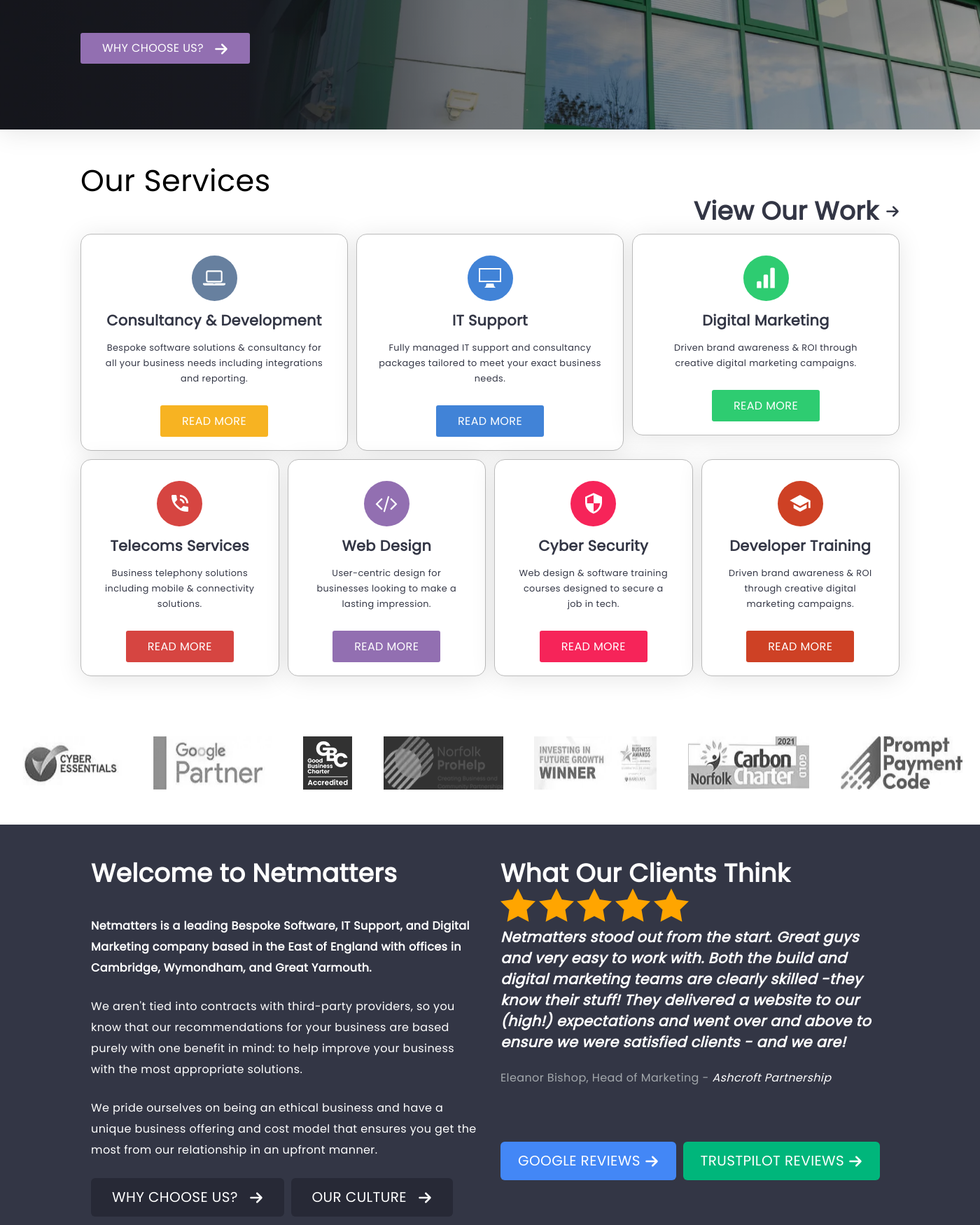
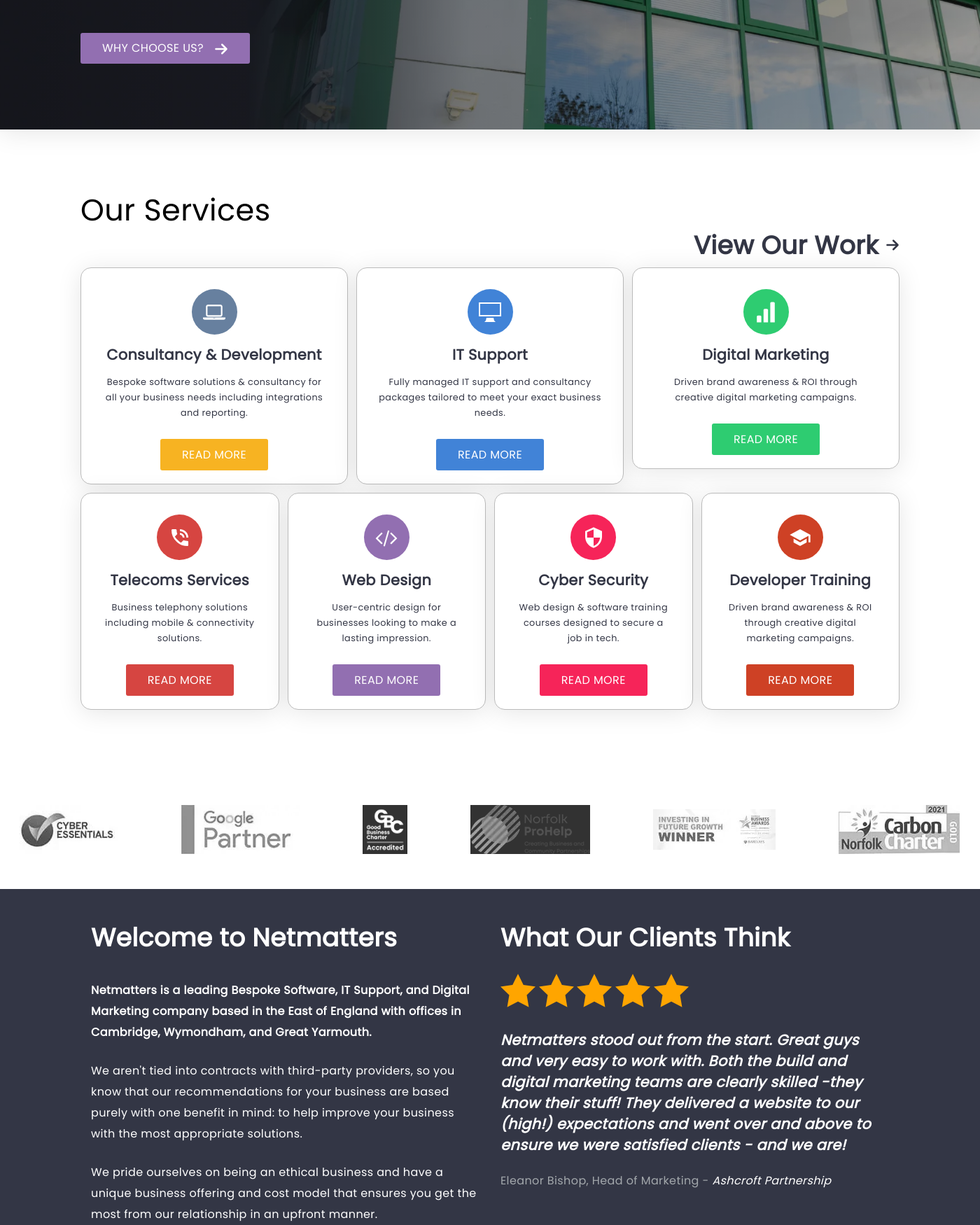
Before and after one commit to Rootytootyfrooty/NetMatters-SCS-Assessment1, a PHP site: page / in a window 1400 px wide. Shown: the part 628-2378 px from the top of the page at 70% size. Run offline with PHP 8.4, Linux system fonts and the light colour scheme.

Commit message:
Nav bar triangles and logo carousels
Triangles sorted except for the first tab at the md breakpoint, can't quite figure that one out.

Also added more logos to the carousels and simplified the code on that partial

```diff
--- a/SCSS/layout/_carousel.scss
+++ b/SCSS/layout/_carousel.scss
@@ -38,7 +38,9 @@
         }
     }
 }
-
+.carousel {
+    padding: rem(50) 0;
+}
 //Top carousel- image after header
 
 .hero-img {
@@ -58,12 +60,19 @@
         width: 100vw;
     }
 }
-//carousel after our services
-.carousel-2 {
+//carousel after our services & after news
+
+.carousel-2,
+.carousel-3 {
     display: flex;
     flex-direction: row;
     justify-content: space-evenly;
+    overflow-x: hidden;
+    height: rem(70);
+    gap: rem(50);
     > img {
+        align-self: center;
+        max-height: rem(70);
         padding: 0 rem(20);
         filter: grayscale(1);
         opacity: 0.8;
@@ -72,78 +81,8 @@
             opacity: 1;
         }
     }
-    .c2-logo2,
-    .c2-logo3,
-    .c2-logo4 {
-        display: none;
-    }
-    @include sm {
-        .c2-logo2 {
-            display: inline-block;
-        }
-    }
-    @include md {
-        .c2-logo3 {
-            display: inline-block;
-        }
-    }
-    @include lg {
-        .c2-logo4 {
-            display: inline-block;
-        }
-    }
 }
 
-//carousel of logos above footer
-.carousel-logos-2,
-.carousel-logos-3,
-.carousel-logos-4 {
-    display: none;
-}
-.carousel {
-    padding-bottom: rem(50);
-}
-@include sm {
-    .carousel-3 {
-        max-width: 750px;
-    }
-    .carousel-logos-1,
-    .carousel-logos-3,
-    .carousel-logos-4 {
-        display: none;
-    }
-    .carousel-logos-2 {
-        display: block;
-    }
-}
-
-@include md {
-    .carousel-3 {
-        max-width: 970px;
-    }
-    .carousel-logos-1,
-    .carousel-logos-2,
-    .carousel-logos-4 {
-        display: none;
-    }
-    .carousel-logos-3 {
-        display: block;
-    }
-}
-
-@include lg {
-    .carousel-3 {
-        max-width: 1200px;
-    }
-    .carousel-logos-1,
-    .carousel-logos-3,
-    .carousel-logos-2 {
-        display: none;
-    }
-    .carousel-logos-4 {
-        display: block;
-    }
-}
 //breakpoints
 $screen-sm: 768px;
 $screen-md: 992px;
--- a/SCSS/layout/_nav-bar.scss
+++ b/SCSS/layout/_nav-bar.scss
@@ -1,6 +1,8 @@
 .main-nav-bar {
-    position: relative;
+    position: sticky;
+    top: 0;
     display: none;
+    z-index: 12;
     @include md {
         display: flex;
         justify-content: center;
@@ -44,15 +46,25 @@
 
         &::after {
                 content: "";
+                width: 0;
+                height: 0;
+                border-style: solid;
+                border-width: 35px 23px 0 23px;
+                border-color: $color transparent transparent transparent;
                 position: absolute;
                 top: 100%;
-                width: 0;
-                height: 0;
-                border-left: rem(20) solid transparent;
-                border-right: rem(20) solid transparent;
-                border-top: rem(20) solid $color;
-                z-index: 10;
+                z-index: 13;
             }
+    //         .main-nav-list:first-child &::after {
+    //         @include md {
+    //         border-width: 35px 68px 0 68px;
+    //     }
+    // }
+    // @include lg {
+    //     &::after {
+    //         border-width: 35px 83px 0 83px;
+    //     }
+    // }
         svg {
             color: $bg-white;
         }
@@ -126,18 +138,29 @@
     background-color: $color;
     &::after {
             content: "";
-                position: absolute;
-                top: 100%;
             width: 0;
             height: 0;
-                border-left: rem(20) solid transparent;
-                border-right: rem(20) solid transparent;
-                border-top: rem(20) solid $color;
-                z-index: 100;
+            border-style: solid;
+            border-width: 18px 35px 0 35px;
+            border-color: $color transparent transparent transparent;
+            top: 100%;
+            top: 100%;
+            z-index: 13;
+            position: absolute;
             @include lg {
-                        width: 10%;
+                border-width: 35px 83px 0 83px;
             }
             }
+    //     .main-nav-list:first-child &::after {
+    //         @include md {
+    //         border-width: 35px 68px 0 68px;
+    //     }
+    // }
+    // @include lg {
+    //     &::after {
+    //         border-width: 35px 83px 0 83px;
+    //     }
+    // }
 }
   li:hover svg {
     color: $bg-white;
--- a/SCSS/layout/_services.scss
+++ b/SCSS/layout/_services.scss
@@ -35,7 +35,7 @@
       padding-bottom: 50px;
     }
 @include sm {
-    .h2up {
+    .h2up1 {
       margin-bottom: 0;
     }
     .vow1 {
--- a/SCSS/themes/_icons.scss
+++ b/SCSS/themes/_icons.scss
@@ -3,7 +3,6 @@
 .stars {
     display: inline;
     flex-direction: row;
-    margin: rem(25) 0;
     & svg {
         display: inline-block;
         width: rem(50);
@@ -11,7 +10,9 @@
         fill: $orange;
     }
 }
-
+.star {
+    margin-bottom: rem(25);
+}
 
 //multi-use arrow
 
--- a/index.html
+++ b/index.html
@@ -210,7 +210,7 @@
             </div>
         </div>
         <div class="main">
-            <h2 class="container container-head h2up">Our Services</h2>
+            <h2 class="container container-head h2up1">Our Services</h2>
             <div class="container our-services">
                 <div class="services vowg1 view">
                     <a href="#" class="vow1">
@@ -415,13 +415,16 @@
                     </a>
                 </div>
             </section>
-            <div class="container">
-                <div class="carousel-3">
-                    <img src="img/logos1med.png" class="carousel-logos-1" />
-                    <img src="img/logos1med.png" class="carousel-logos-2" />
-                    <img src="img/logos1large.png" class="carousel-logos-3" />
-                    <img src="img/logos1long.png" class="carousel-logos-4" />
-                </div>
+        </div>
+        <div class="carousel">
+            <div class="carousel-3">
+                <img src="img/carousel-3/logo1.png" class="c2-logo1" />
+                <img src="img/carousel-3/logo2.png" class="c2-logo1" />
+                <img src="img/carousel-3/logo3.png" class="c2-logo1" />
+                <img src="img/carousel-3/logo4.png" class="c2-logo2" />
+                <img src="img/carousel-3/logo5.png" class="c2-logo3" />
+                <img src="img/carousel-3/logo6.png" class="c2-logo4" />
+                <img src="img/carousel-3/logo7.png" class="c2-logo4" />
             </div>
         </div>
         <footer>
```
Also changed, not shown: CSS/styles.css, img/carousel-3/logo1.png (added), img/carousel-3/logo2.png (added), img/carousel-3/logo3.png (added), img/carousel-3/logo4.png (added), img/carousel-3/logo5.png (added), img/carousel-3/logo6.png (added), img/carousel-3/logo7.png (added). Lines whose indentation alone changed are shown as unchanged.
